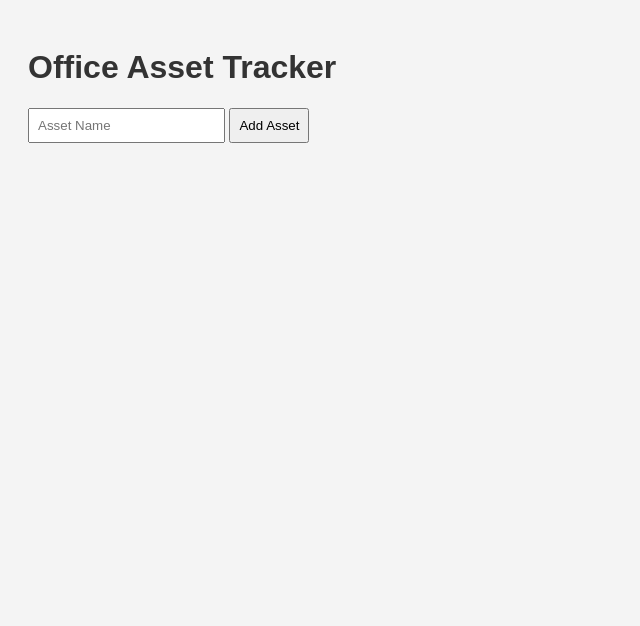
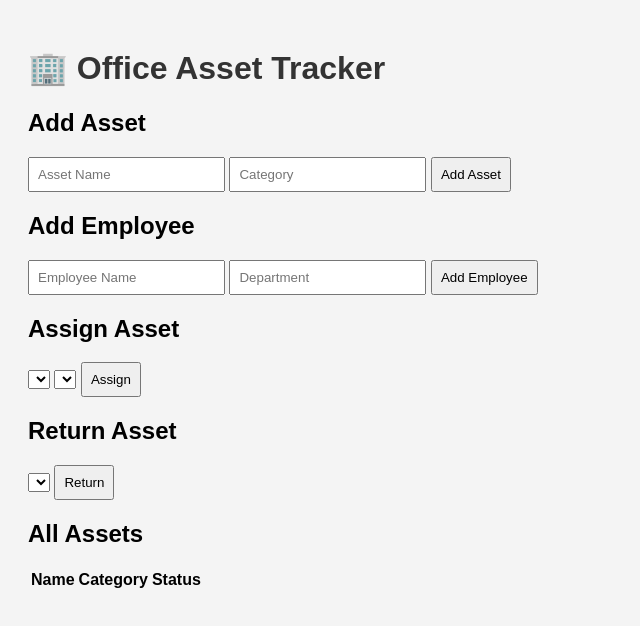
Before and after one commit to mahidharyadav057/office-asset-tracker, a plain HTML site: page frontend/index.html in a window 1280 px wide. Shown: the whole page, without its empty margins (0-640 px from the left). Drawn offline with Linux system fonts and the light colour scheme.

Commit message:
Update index.html

```diff
--- a/frontend/index.html
+++ b/frontend/index.html
@@ -1,16 +1,60 @@
 <!DOCTYPE html>
-<html>
+<html lang="en">
 <head>
-    <title>Asset Tracker</title>
-    <link rel="stylesheet" href="style.css">
+  <meta charset="UTF-8">
+  <title>Office Asset Tracker</title>
+  <link rel="stylesheet" href="style.css">
 </head>
 <body>
-    <h1>Office Asset Tracker</h1>
-    <div id="app">
-        <input id="assetName" placeholder="Asset Name">
-        <button onclick="addAsset()">Add Asset</button>
-        <ul id="assetList"></ul>
-    </div>
-    <script src="script.js"></script>
+
+  <h1>🏢 Office Asset Tracker</h1>
+
+  <!-- Add Asset -->
+  <div class="card">
+    <h2>Add Asset</h2>
+    <input id="assetName" placeholder="Asset Name" />
+    <input id="assetCategory" placeholder="Category" />
+    <button onclick="addAsset()">Add Asset</button>
+  </div>
+
+  <!-- Add Employee -->
+  <div class="card">
+    <h2>Add Employee</h2>
+    <input id="empName" placeholder="Employee Name" />
+    <input id="empDept" placeholder="Department" />
+    <button onclick="addEmployee()">Add Employee</button>
+  </div>
+
+  <!-- Assign Asset -->
+  <div class="card">
+    <h2>Assign Asset</h2>
+    <select id="assetSelect"></select>
+    <select id="empSelect"></select>
+    <button onclick="assignAsset()">Assign</button>
+  </div>
+
+  <!-- Return Asset -->
+  <div class="card">
+    <h2>Return Asset</h2>
+    <select id="returnAssetSelect"></select>
+    <button onclick="returnAsset()">Return</button>
+  </div>
+
+  <!-- Assets List -->
+  <div class="card">
+    <h2>All Assets</h2>
+    <table id="assetTable">
+      <thead>
+        <tr>
+          <th>Name</th>
+          <th>Category</th>
+          <th>Status</th>
+        </tr>
+      </thead>
+      <tbody></tbody>
+    </table>
+  </div>
+
+  <script src="script.js"></script>
 </body>
 </html>
```
